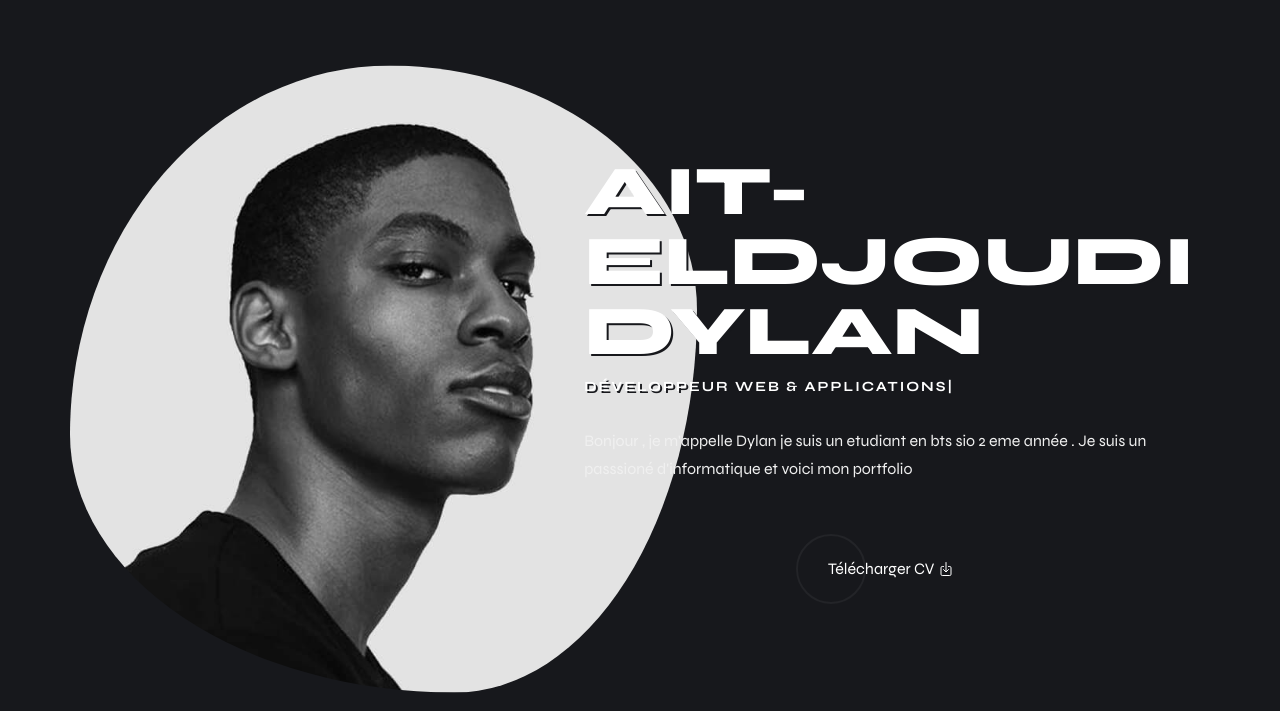
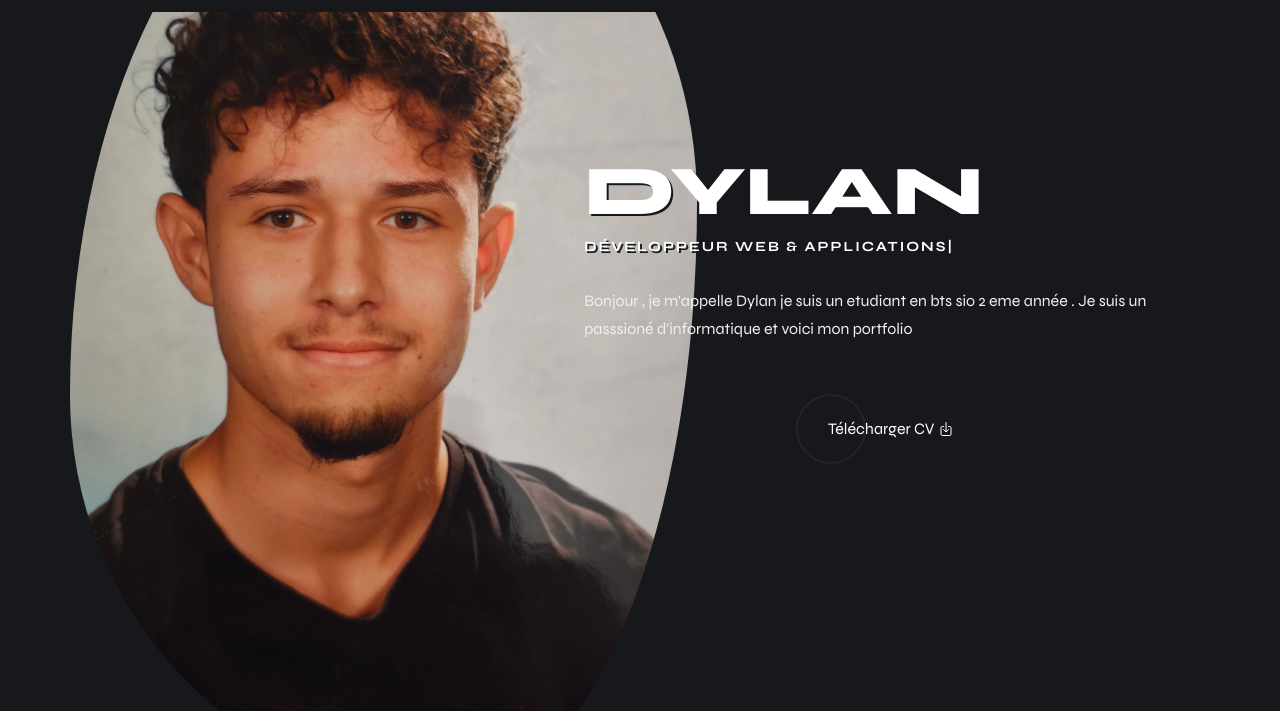
Before and after one commit to Grqeen/Portfolio, a plain HTML site: page index.html in a window 1280 px wide. Shown: the part 86-797 px from the top of the page. Drawn offline with nearby package versions, Linux system fonts and the light colour scheme.

Commit message:
Changement photo home | contenue

```diff
--- a/index.html
+++ b/index.html
@@ -10,7 +10,7 @@
     - primary meta tags
   -->
   <title>Ait-eldjoudi Dylan - Développeur Back/Front</title>
-  <meta name="title" content="Ait-eldjoudi Dylan - Developer Back/Front">
+  <meta name="title" content="Dylan - Developer Back/Front">
   <meta name="description" content="Mon portfolio professionel">
 
   <!--
@@ -118,14 +118,14 @@
 
           <div class="hero-content">
 
-            <h1 class="h1 hero-title">Ait-eldjoudi Dylan</h1>
+            <h1 class="h1 hero-title">Dylan</h1>
 
             <p class="hero-subtitle">
               Développeur Web & Applications|
             </p>
 
             <div class="hero-banner">
-              <img src="./assets/images/hero-banner.jpg" width="800" height="800" alt="kane williams" class="w-100">
+              <img src="./assets/images/photo cv.jpg" width="800" height="800" alt="kane williams" class="w-100">
             </div>
 
             <p class="section-text">
```
Also changed, not shown: assets/images/photo cv.jpg (added).
